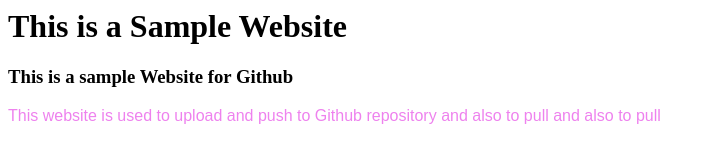
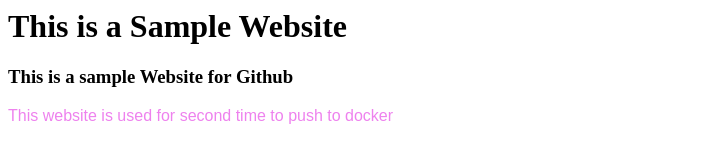
Before and after one commit to User-266/static_site, a plain HTML site: page index.html in a window 1280 px wide. Shown: the whole page, without its empty margins (0-715 px from the left). Drawn offline with Linux system fonts and the light colour scheme.

Commit message:
new push-2

```diff
--- a/index.html
+++ b/index.html
@@ -6,7 +6,7 @@
     </head>
     <body>
         <p style="font-family: Arial, Helvetica, sans-serif; color: violet;">
-            This website is used to upload and push to Github repository and also to pull and also to pull
+            This website is used for second time to push to docker
         </p>
     </body>
 </html>
```
